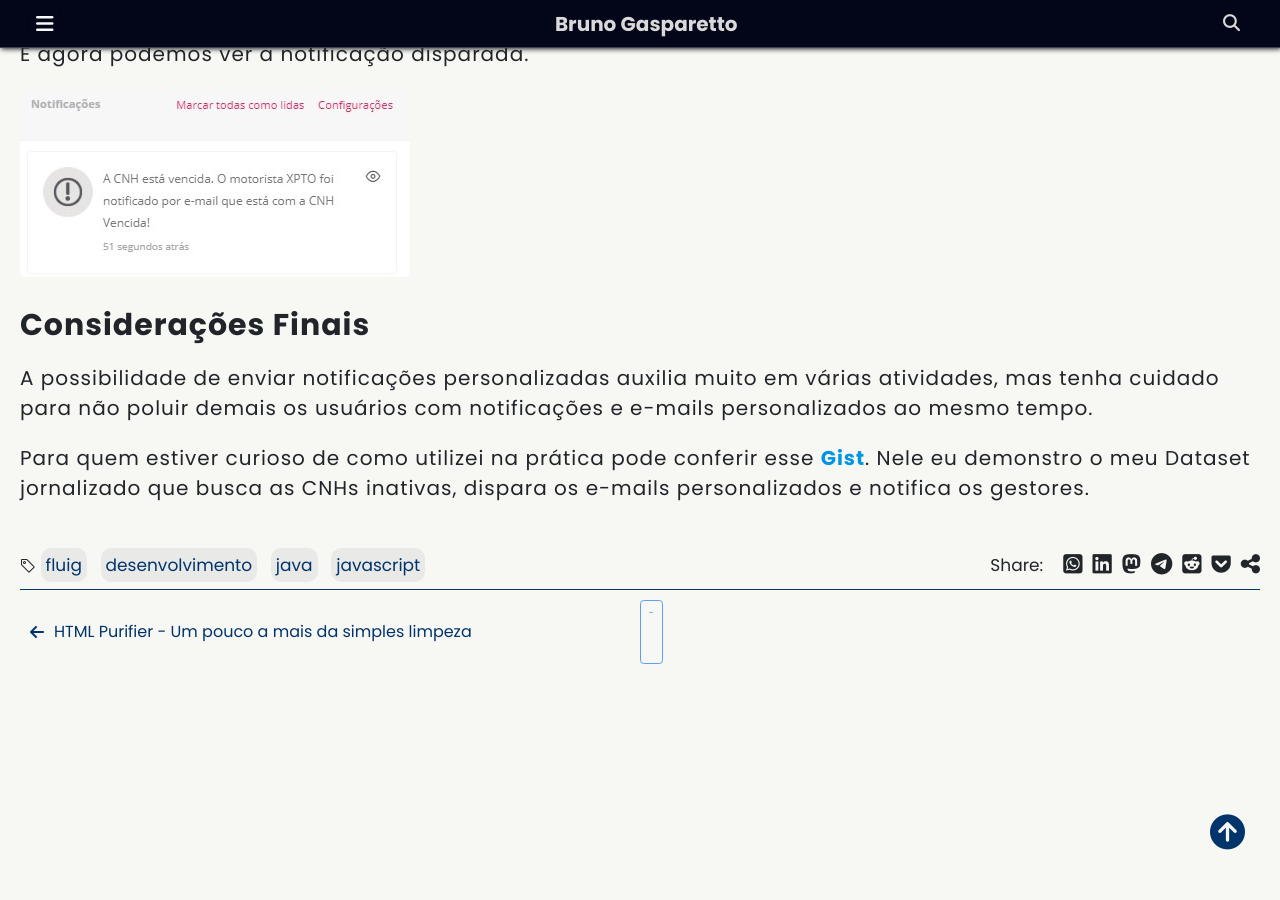
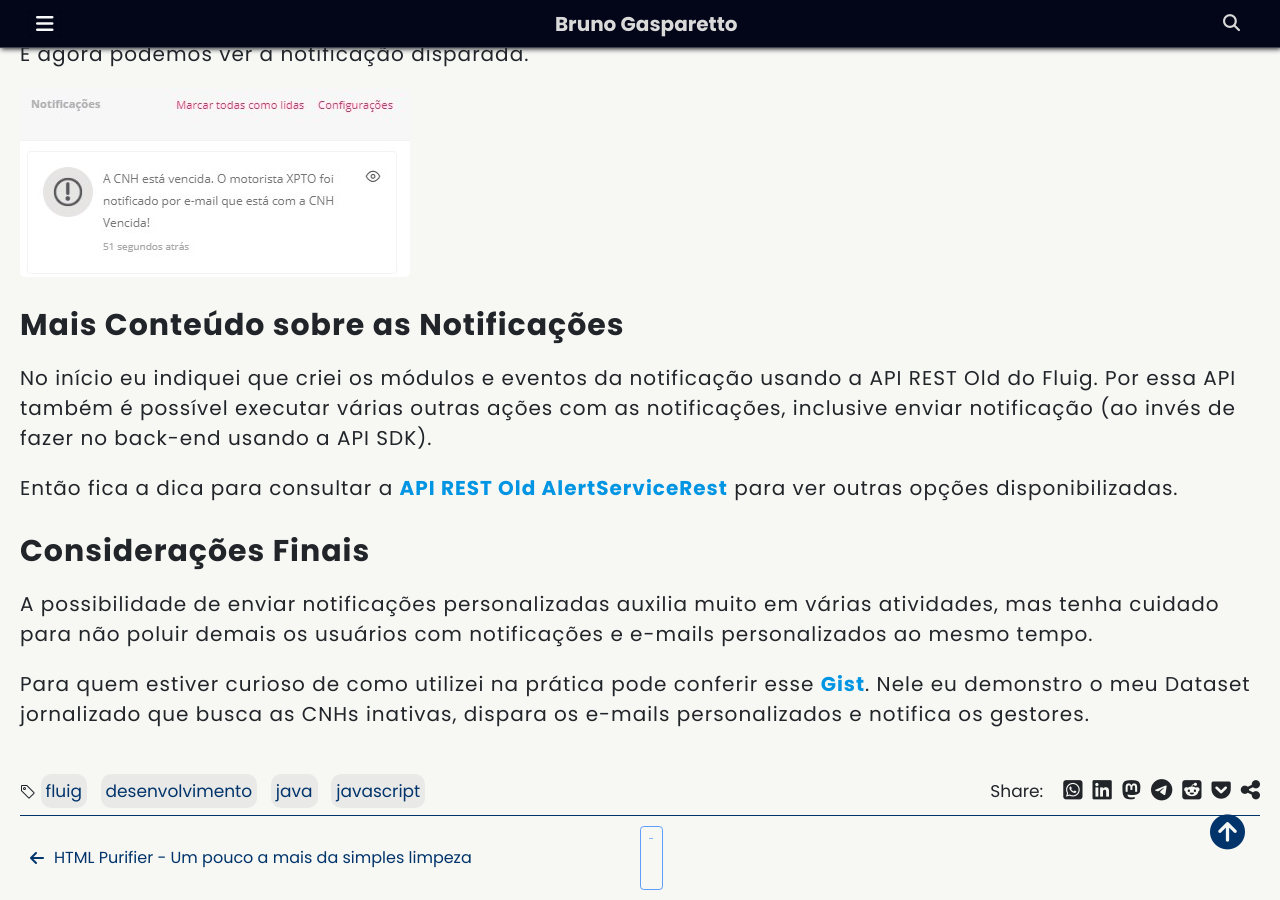
Before and after one commit to brunogasparetto/brunogasparetto.github.io, a Jekyll site: the page built from _posts/2024-06-01-criando-notificacoes-personalizadas-no-fluig.md, in a window 1280 px wide and 900 px high, scrolled down 4760 px. Built offline with Jekyll 4.4.1, drawn with Linux system fonts in a browser that asks for light colours; the table of contents is made by our own code.

Commit message:
Adiciona documentação da API REST Old

```diff
--- a/_posts/2024-06-01-criando-notificacoes-personalizadas-no-fluig.md
+++ b/_posts/2024-06-01-criando-notificacoes-personalizadas-no-fluig.md
@@ -165,6 +165,14 @@ E agora podemos ver a notificação disparada.
 
 <img src="/assets/img/2024-06-01-criando-notificacoes-personalizadas-no-fluig/notificacao_disparada.jpg" alt="Módulo criado" style="max-width: 390px">
 
+## Mais Conteúdo sobre as Notificações
+
+No início eu indiquei que criei os módulos e eventos da notificação usando a API REST Old do Fluig. Por essa API também é possível executar várias
+outras ações com as notificações, inclusive enviar notificação (ao invés de fazer no back-end usando a API SDK).
+
+Então fica a dica para consultar a [API REST Old AlertServiceRest](https://api.fluig.com/old/resource_AlertServiceRest.html) para ver outras
+opções disponibilizadas.
+
 ## Considerações Finais
 
 A possibilidade de enviar notificações personalizadas auxilia muito em várias atividades, mas tenha cuidado para não
```
